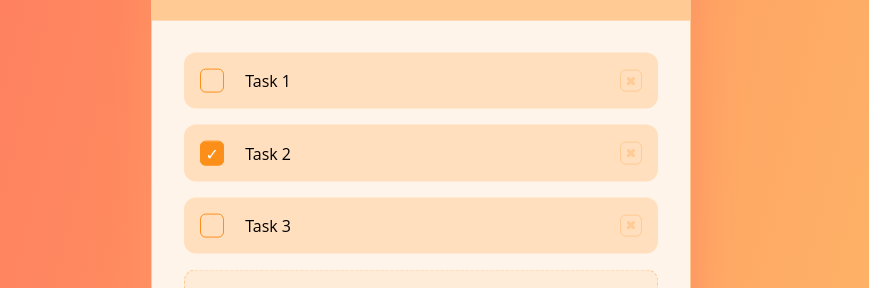
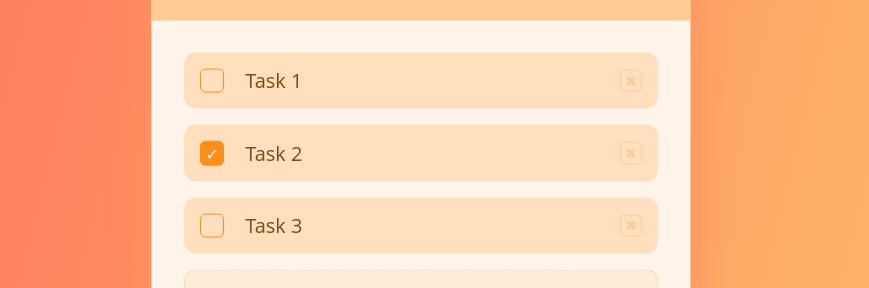
Before and after one commit to MaksimKarpuk/TD, a Vue app: page / in a window 1280 px wide. Shown: the part 212-500 px from the top of the page, without its empty margins (219-1088 px from the left). Built offline with nearby package versions, Linux system fonts and the light colour scheme.

Commit message:
feature/TD-2

```diff
--- a/src/components/atoms/MainCheckbox.vue
+++ b/src/components/atoms/MainCheckbox.vue
@@ -18,6 +18,10 @@ export default {
 <style lang="scss" module>
 @import "@/assets/styles/style";
 .task {
+  .text {
+    color: $brown;
+    font-size: 1.25rem;
+  }
   display: flex;
   gap: 1.3rem;
   align-items: center;
--- a/src/components/molecules/FooterButtons.vue
+++ b/src/components/molecules/FooterButtons.vue
@@ -16,7 +16,7 @@ export default {
   }
 };
 </script>
-//  <style lang='scss' module>
+<style lang='scss' module>
  @import '@/assets/styles/style';
  .tabs{
    display: flex;
```
